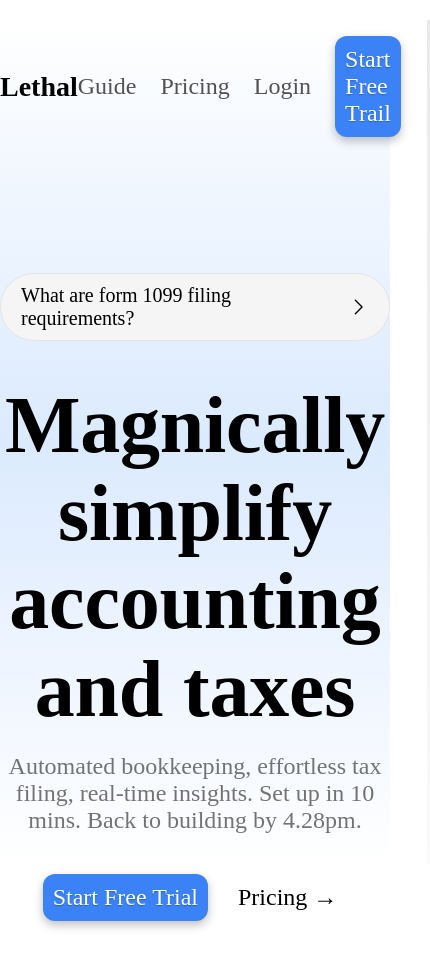
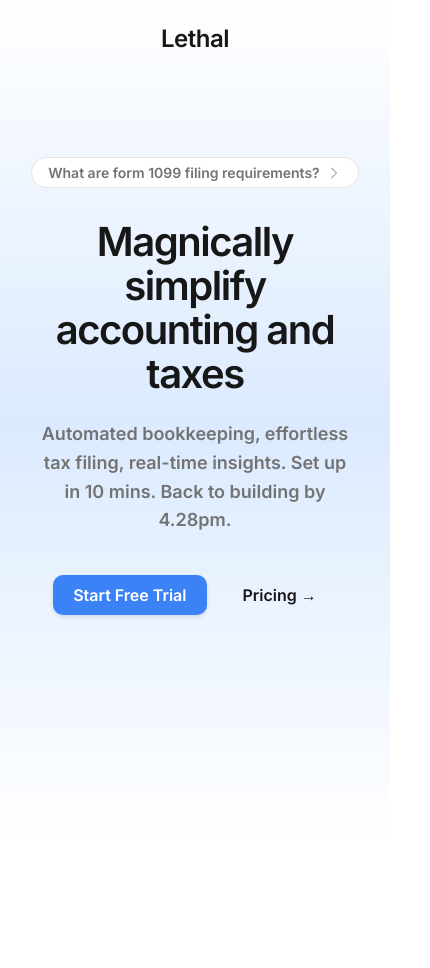
Before and after one commit to jimit8929/RTK_Tailwindcss, a Next.js app in the folder tailwindcss/: page / in a window 390 px wide. Shown: the top 968 px of the page, 430 px wide, since content can reach past the window. After the commit the page ends 844 px from the top, so only its background shows below. Built offline with nearby package versions, Linux system fonts and the light colour scheme.

Commit message:
feat: Add global CSS styles for base layout, typography, components, and responsiveness.

```diff
--- a/tailwindcss/app/globals.css
+++ b/tailwindcss/app/globals.css
@@ -1,156 +1,220 @@
 @import url('https://fonts.googleapis.com/css2?family=Inter:opsz,wght@14..32,600&family=Urbanist:ital,wght@0,100..900;1,100..900&display=swap');
+
+:root {
+  --primary-color: #3b82f6;
+  --text-primary: #171717;
+  --text-secondary: #737373;
+  --bg-hover: #f5f5f5;
+  --border-color: #e5e5e5;
+}
 
 * {
   padding: 0;
   margin: 0;
   box-sizing: border-box;
+}
 
+body {
+  font-family: 'Inter', sans-serif;
+  color: var(--text-primary);
+  -webkit-font-smoothing: antialiased;
+}
+
+.layout {
+  min-height: 100vh;
+  background-image: linear-gradient(to bottom, white, #dbeafe, white);
+  display: flex;
+  flex-direction: column;
 }
 
 .container {
-  max-width: 800px;
+  width: 100%;
+  max-width: 1000px;
   margin: 0 auto;
   position: relative;
-  height: 100vh;
-  font-size: xx-large;
+  padding: 0 24px;
+  height: 100%;
 }
 
-.layout {
-  height: 100vh;
-  background-image: linear-gradient(to bottom, white, #dbeafe, white);
-}
-
+/* Navbar */
 .navbar-root {
   display: flex;
   justify-content: space-between;
-  margin-top: 20px;
-  margin-bottom: 20px;
   align-items: center;
-  padding: 16px 0px;
+  padding: 24px 0;
 }
 
 .logo {
-  font-size: 28px;
+  font-size: 24px;
   font-weight: 800;
+  letter-spacing: -0.5px;
 }
 
 .links {
   display: flex;
-  gap: 24px;
+  gap: 32px;
   align-items: center;
 }
 
 .link-items {
-  font-size: 24px;
+  font-size: 16px;
+  font-weight: 500;
   text-decoration: none;
-  color: #525252;
+  color: var(--text-secondary);
+  transition: color 0.2s ease;
 }
 
 .link-items:hover {
-  color: black;
-  transition: color 0.2s ease-in-out;
+  color: var(--text-primary);
 }
 
+/* Buttons */
 .btn {
   all: unset;
-  font-size: 24px;
-  padding: 10px 10px;
-  background-color: #3b82f6;
-  border-radius: 12px;
-  color: #ffffff;
-  text-shadow: 0px 0.5px 1px rgba(0, 0, 0, 0.25);
-  box-shadow: 0px 4px 10px rgba(0, 0, 0, 0.25);
+  font-size: 16px;
+  font-weight: 600;
+  padding: 10px 20px;
+  background-color: var(--primary-color);
+  border-radius: 10px;
+  color: white;
+  box-shadow: 0px 2px 4px rgba(0, 0, 0, 0.1);
   cursor: pointer;
+  transition: transform 0.1s ease, box-shadow 0.2s ease;
 }
 
+.btn:hover {
+  transform: translateY(-1px);
+  box-shadow: 0px 4px 8px rgba(0, 0, 0, 0.15);
+}
+
+.btn:active {
+  transform: translateY(0);
+}
+
+.btn-secondary {
+  all: unset;
+  font-size: 16px;
+  font-weight: 600;
+  color: var(--text-primary);
+  padding: 10px 20px;
+  border-radius: 10px;
+  cursor: pointer;
+  display: flex;
+  align-items: center;
+  gap: 6px;
+  transition: background-color 0.2s ease;
+}
+
+.btn-secondary:hover {
+  background-color: var(--bg-hover);
+}
+
+.btn-secondary svg {
+  width: 18px;
+  height: 18px;
+}
+
+/* Hero Section */
 .hero-root {
-  padding: 100px 0px;
+  padding: 80px 0;
+  display: flex;
+  flex-direction: column;
+  align-items: center;
 }
 
 .badge {
-  font-size: 20px;
-  max-width: 400px;
-  border-radius: 50px;
-  background-color: #f5f5f5;
-  padding: 10px 20px;
-  width: fit-content;
-  margin: 0 auto;
-  border: 0.5px solid #e5e5e5;
+  font-size: 14px;
+  font-weight: 500;
+  color: var(--text-secondary);
+  background-color: white;
+  padding: 6px 16px;
+  border-radius: 999px;
+  border: 1px solid var(--border-color);
   display: flex;
-  justify-content: center;
   align-items: center;
-  gap: 7px;
+  gap: 6px;
+  margin-bottom: 32px;
+  cursor: default;
+  transition: border-color 0.2s ease;
+}
+
+.badge:hover {
+  border-color: #d4d4d4;
 }
 
 .badge svg {
-  height: 22px;
-  width: 22px;
-}
-
-.badge:hover {
-  background-color: #e5e5e5;
-  transition: background-color 0.2s ease-in-out;
+  width: 16px;
+  height: 16px;
+  color: var(--text-secondary);
 }
 
 .hero-title {
-  font-size: 80px;
-  font-weight: bold;
+  font-size: 64px;
+  font-weight: 800;
   text-align: center;
-  letter-spacing: -0.2px;
+  letter-spacing: -1.5px;
   line-height: 1.1;
-  margin-top: 40px;
-
+  color: var(--text-primary);
+  max-width: 900px;
+  margin-bottom: 24px;
 }
 
-
 .hero-subtitle {
-  font-size: 24px;
-  color: #737373;
+  font-size: 20px;
+  color: var(--text-secondary);
   text-align: center;
-  max-width: 650px;
-  margin: 20px auto;
+  max-width: 600px;
+  line-height: 1.6;
+  margin-bottom: 40px;
 }
 
 .hero-cta {
   display: flex;
-  justify-content: center;
-  margin-top: 40px;
-  gap: 20px;
+  align-items: center;
+  gap: 16px;
 }
 
-.btn-secondary {
-  all: unset;
-  color: black;
-  font-size: 24px;
-  cursor: pointer;
-  display: flex;
-  align-items: center;
-  gap: 8px;
-  padding: 10px 10px;
-  border-radius: 16px;
-  transition: background-color 0.2s ease-in-out;
-
-  &:hover {
-    background-color: #f5f5f5;
-  }
+/* Decorative Lines */
+.left-line,
+.right-line {
+  position: absolute;
+  top: 0;
+  bottom: 0;
+  width: 1px;
+  background: linear-gradient(to bottom, transparent, var(--border-color) 20%, var(--border-color) 80%, transparent);
 }
 
 .left-line {
-  position: absolute;
-  top: 0;
-  left: -40px;
-  width: 3px;
-  height: 100%;
-  background: linear-gradient(to bottom, #d4d4d4, #f5f5f5);
-  opacity: 50%;
+  left: 0;
 }
 
 .right-line {
-  position: absolute;
-  top: 0;
-  right: -40px;
-  width: 3px;
-  height: 100%;
-  background: linear-gradient(to bottom, #d4d4d4, #f5f5f5);
-  opacity: 50%;
+  right: 0;
 }
+
+/* Responsive Adjustments */
+@media (max-width: 768px) {
+  .hero-title {
+    font-size: 40px;
+  }
+
+  .hero-subtitle {
+    font-size: 18px;
+    padding: 0 16px;
+  }
+
+  .navbar-root {
+    flex-direction: column;
+    gap: 16px;
+  }
+
+  .links {
+    display: none;
+    /* Or implement a mobile menu */
+  }
+
+  .left-line,
+  .right-line {
+    display: none;
+  }
+}
```
